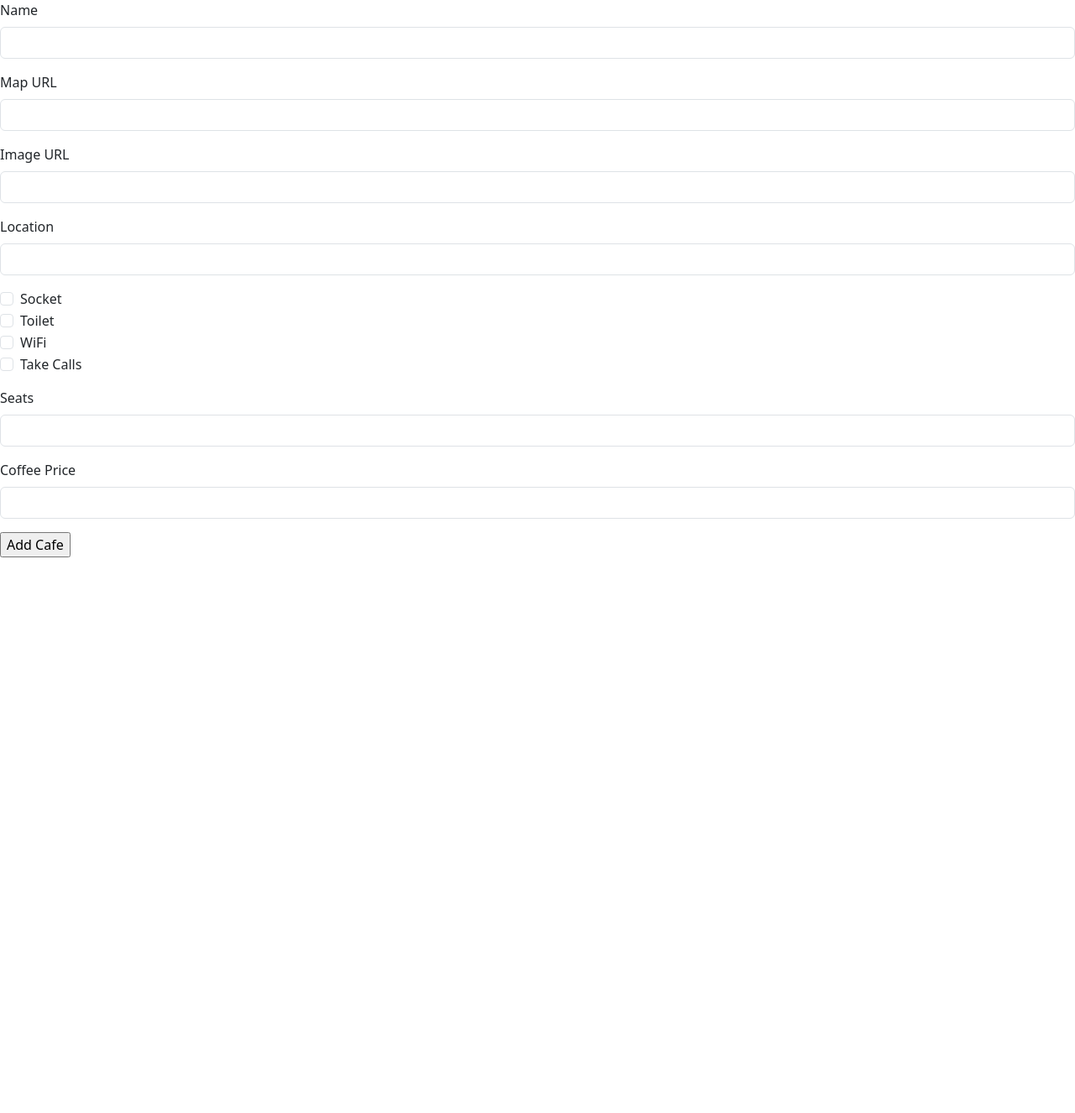
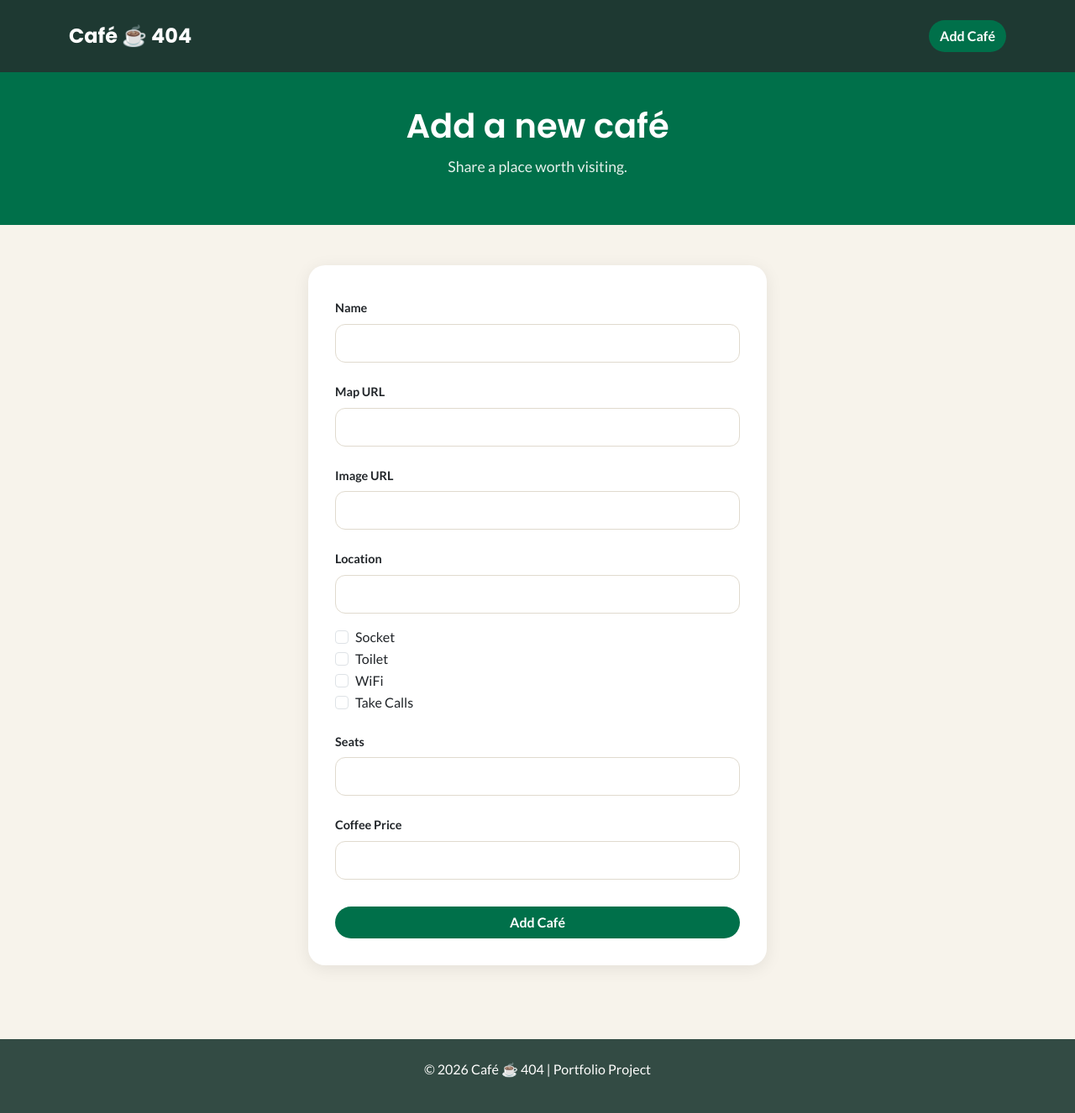
Before and after one commit to maciek404/cafe-and-wifi-website, a Flask app: page /add in a window 1280 px wide. Shown: the whole page at 84% size. Before the commit the page ends 664 px from the top, so only its background shows below. Run offline with Flask 3, Linux system fonts and the light colour scheme; some libraries are stand-ins or nearby versions.

Commit message:
Redesign with Starbucks-inspired branding: navbar, hero, card overlays, styled forms

```diff
--- a/forms.py
+++ b/forms.py
@@ -13,4 +13,4 @@ class CafeForm(FlaskForm):
     can_take_calls = BooleanField('Take Calls')
     seats = StringField('Seats')
     coffee_price = StringField('Coffee Price')
-    submit = SubmitField('Add Cafe')
+    submit = SubmitField('Add Café')
--- /dev/null
+++ b/static/css/style.css
@@ -0,0 +1,225 @@
+:root {
+    --color-bg: #F7F3EB;
+    --color-primary: #00704A;
+    --color-primary-dark: #1E3932;
+    --color-surface: #FFFFFF;
+    --color-danger: #C94C4C;
+    --color-text: #1E1E1E;
+}
+
+body {
+    background-color: var(--color-bg);
+    font-family: 'Lato', sans-serif;
+    color: var(--color-text);
+}
+
+h1, h2, h3, h4, h5, h6 {
+    font-family: 'Poppins', sans-serif;
+    font-weight: 600;
+}
+
+.navbar .container {
+    display: flex;
+    justify-content: space-between;
+    align-items: center;
+}
+
+.navbar {
+    background-color: var(--color-primary-dark);
+    padding: 20px 0;
+}
+
+.navbar-brand {
+    font-family: 'Poppins', sans-serif;
+    font-weight: 700;
+    font-size: 1.5rem;
+    color: #FFFFFF !important;
+}
+.btn-add-cafe {
+    background-color: var(--color-primary);
+    color: #FFFFFF;
+    font-weight: 600;
+}
+
+.btn-add-cafe:hover {
+    filter: brightness(1.15);
+    color: #FFFFFF !important;
+    background-color: var(--color-primary) !important;
+}
+
+.hero {
+    background-color: var(--color-primary);
+    padding: 60px 0;
+    color: #FFFFFF
+}
+
+.hero h1 {
+    color: #FFFFFF;
+    margin-bottom: 12px;
+}
+
+.hero-subtitle {
+    font-size: 1.1rem;
+    opacity: 0.9;
+}
+
+.hero-small {
+    padding: 40px 0;
+}
+
+.form-card {
+    padding: 16px;
+}
+
+.card {
+    border: none;
+    border-radius: 20px;
+    box-shadow: 0 4px 20px rgba(0, 0, 0, 0.08);
+    overflow: hidden;
+    transition: transform 0.2s ease, box-shadow 0.2s ease;
+}
+
+.card:hover {
+    transform: translateY(-10px);
+    box-shadow: 0 12px 30px rgba(0, 0, 0, 0.15);
+}
+
+.card-text a {
+    color: var(--color-primary);
+    font-weight: 600;
+    text-decoration: none;
+}
+
+.card-text a:hover {
+    text-decoration: underline;
+}
+
+.card-img-top {
+    height: 300px;
+    object-fit: cover;
+}
+
+.card-img-wrapper {
+    position: relative;
+}
+
+.card-img-overlay-title {
+    position: absolute;
+    bottom: 0;
+    left: 0;
+    right: 0;
+    padding: 16px;
+    background: linear-gradient(to top, rgba(0, 0, 0, 0.75), transparent);
+}
+
+.card-img-overlay-title .card-title {
+    color: #FFFFFF;
+    margin-bottom: 0;
+}
+
+.delete-form {
+    position: absolute;
+    top: 12px;
+    right: 12px;
+}
+
+.delete-icon-btn {
+    width: 36px;
+    height: 36px;
+    border-radius: 50%;
+    border: none;
+    background-color: rgba(255, 255, 255, 0.85);
+    color: var(--color-danger);
+    display: flex;
+    align-items: center;
+    justify-content: center;
+    transition: all 0.2s ease;
+}
+
+.delete-icon-btn:hover {
+    background-color: var(--color-danger);
+    color: #FFFFFF;
+}
+
+.price-tag {
+    color: var(--color-primary);
+    font-weight: 700;
+}
+
+.btn {
+    border-radius: 50px;
+    transition: all 0.2s ease;
+}
+
+.btn-danger{
+    background-color: var(--color-danger);
+    border-color: var(--color-danger);
+}
+
+.btn:hover {
+    transform: translateY(-2px);
+}
+
+.location-link {
+    display: inline-flex;
+    align-items: center;
+    gap: 6px;
+}
+
+.seats-price-row {
+    display: flex;
+    justify-content: space-between;
+    align-items: center;
+    margin-bottom: 12px;
+}
+
+.badge {
+    border-radius: 20px;
+    font-weight: 500;
+    font-size: 0.75rem;
+    padding: 6px 12px;
+}
+
+.badge.bg-success {
+    background-color: rgba(0, 112, 74, 0.12) !important;
+    color: var(--color-primary) !important;
+}
+.badge.bg-danger {
+    background-color: rgba(201, 76, 76, 0.12) !important;
+    color: var(--color-danger) !important;
+}
+
+.footer {
+    background-color: var(--color-primary-dark);
+    color: #FFFFFF;
+    padding: 24px 0;
+    margin-top: 40px;
+    opacity: 0.9;
+}
+
+.form-control {
+    border-radius: 12px;
+    border: 1px solid #E0DACE;
+    padding: 10px 14px;
+}
+
+.form-control:focus {
+    border-color: var(--color-primary);
+    box-shadow: 0 0 0 0.2rem rgba(0, 112, 74, 0.15);
+}
+
+.form-label {
+    font-weight: 600;
+    font-size: 0.9rem;
+    margin-top: 8px;
+}
+
+.form-check-input:checked {
+    background-color: var(--color-primary);
+    border-color: var(--color-primary);
+}
+
+.form-check-input:focus {
+    bax-shadow: 0 0 0 0.2rem rgba(0, 112, 74, 0.15);
+    border-color: var(--color-primary);
+}
--- a/templates/add.html
+++ b/templates/add.html
@@ -5,8 +5,34 @@
     <title>Title</title>
     <link href="https://cdn.jsdelivr.net/npm/bootstrap@5.3.8/dist/css/bootstrap.min.css" rel="stylesheet"
           integrity="sha384-sRIl4kxILFvY47J16cr9ZwB07vP4J8+LH7qKQnuqkuIAvNWLzeN8tE5YBujZqJLB" crossorigin="anonymous">
+    <link rel="preconnect" href="https://fonts.googleapis.com">
+    <link rel="preconnect" href="https://fonts.gstatic.com" crossorigin>
+    <link href="https://fonts.googleapis.com/css2?family=Lato:ital,wght@0,100;0,300;0,400;0,700;0,900;1,100;1,300;1,400;1,700;1,900&family=Poppins:ital,wght@0,100;0,200;0,300;0,400;0,500;0,600;0,700;0,800;0,900;1,100;1,200;1,300;1,400;1,500;1,600;1,700;1,800;1,900&display=swap"
+          rel="stylesheet">
+    <link rel="stylesheet" href="{{ url_for('static', filename='css/style.css') }}">
+    <link rel="stylesheet" href="https://cdn.jsdelivr.net/npm/bootstrap-icons@1.11.3/font/bootstrap-icons.css">
+
 </head>
 <body>
+<nav class="navbar">
+    <div class="container">
+        <a class="navbar-brand" href="{{ url_for('home') }}">Café ☕ 404</a>
+        <a class="btn btn-add-cafe" href="{{ url_for('add_cafe') }}">Add Café</a>
+    </div>
+</nav>
+
+<section class="hero hero-small">
+    <div class="container text-center">
+        <h1>Add a new café</h1>
+        <p class="hero-subtitle">Share a place worth visiting.</p>
+    </div>
+</section>
+
+<div class="container py-5">
+    <div class="row justify-content-center">
+        <div class="col-md-8 col-lg-6">
+            <div class="card form-card">
+                <div class="card-body">
                     <form method="POST">
                         {{ form.hidden_tag() }}
                         <div class="mb-3">
@@ -79,7 +105,17 @@
                             {{ form.coffee_price.label(class_="form-label") }}
                             {{ form.coffee_price(class_="form-control") }}
                         </div>
-    {{ form.submit() }}
+                        {{ form.submit(class_="btn btn-add-cafe w-100 mt-3") }}
                     </form>
+                </div>
+            </div>
+        </div>
+    </div>
+</div>
+<footer class="footer">
+    <div class="container text-center">
+        <p>© 2026 Café ☕ 404 | Portfolio Project</p>
+    </div>
+</footer>
 </body>
 </html>
```
Also changed, not shown: templates/index.html (+46 -9 lines). Lines whose indentation alone changed are shown as unchanged.
